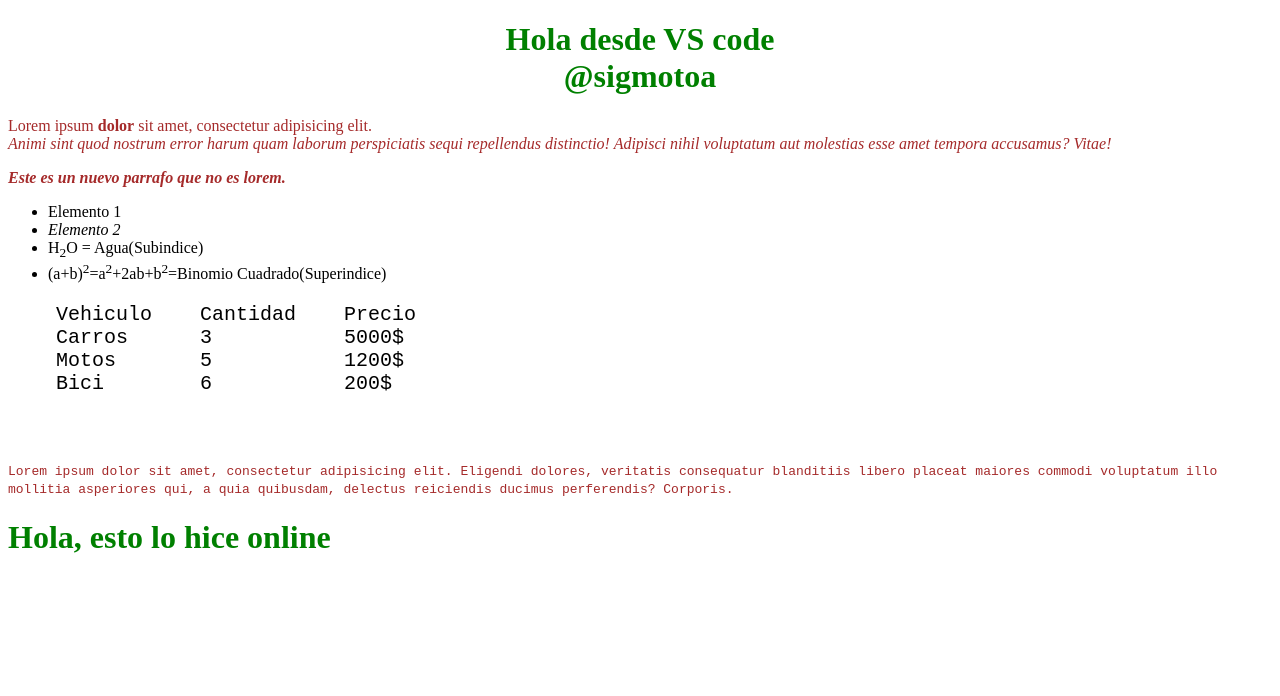
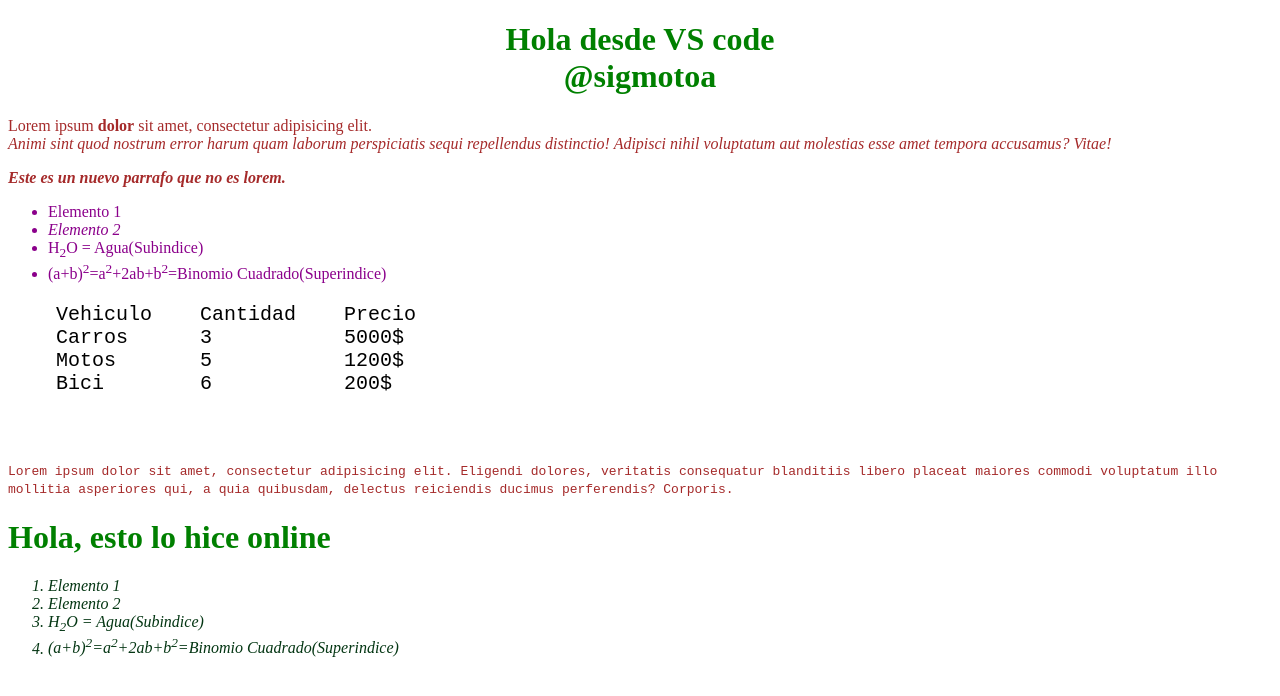
Before and after one commit to sigmotoa/HTMLE1, a plain HTML site: page index.html in a window 1280 px wide. Drawn offline with Linux system fonts and the light colour scheme; a script that the page names is missing.

Commit message:
Nuevos cambios

```diff
--- a/index.html
+++ b/index.html
@@ -41,5 +41,14 @@
          a quia quibusdam, delectus reiciendis ducimus perferendis?
          Corporis.</tt></p>
     <h1> Hola, esto lo hice online </h1>
+
+    <ol>
+            <li>Elemento 1</li>
+            <li style="font-style:italic">Elemento 2</li>
+            <li>H<sub>2</sub>O = Agua(Subindice)</li>
+            <li>(a+b)<sup>2</sup>=a<sup>2</sup>+2ab+b<sup>2</sup>=Binomio Cuadrado(Superindice)</li>
+
+    </ol>
+
 </body>
 </html>
--- a/styles/main.css
+++ b/styles/main.css
@@ -8,3 +8,11 @@ p{
 pre{
     font-size: 15pt;
 }
+
+ul{
+    color: darkmagenta;
+}
+ol{
+    color: rgb(4, 54, 19);
+    font-style: italic;
+}
```
